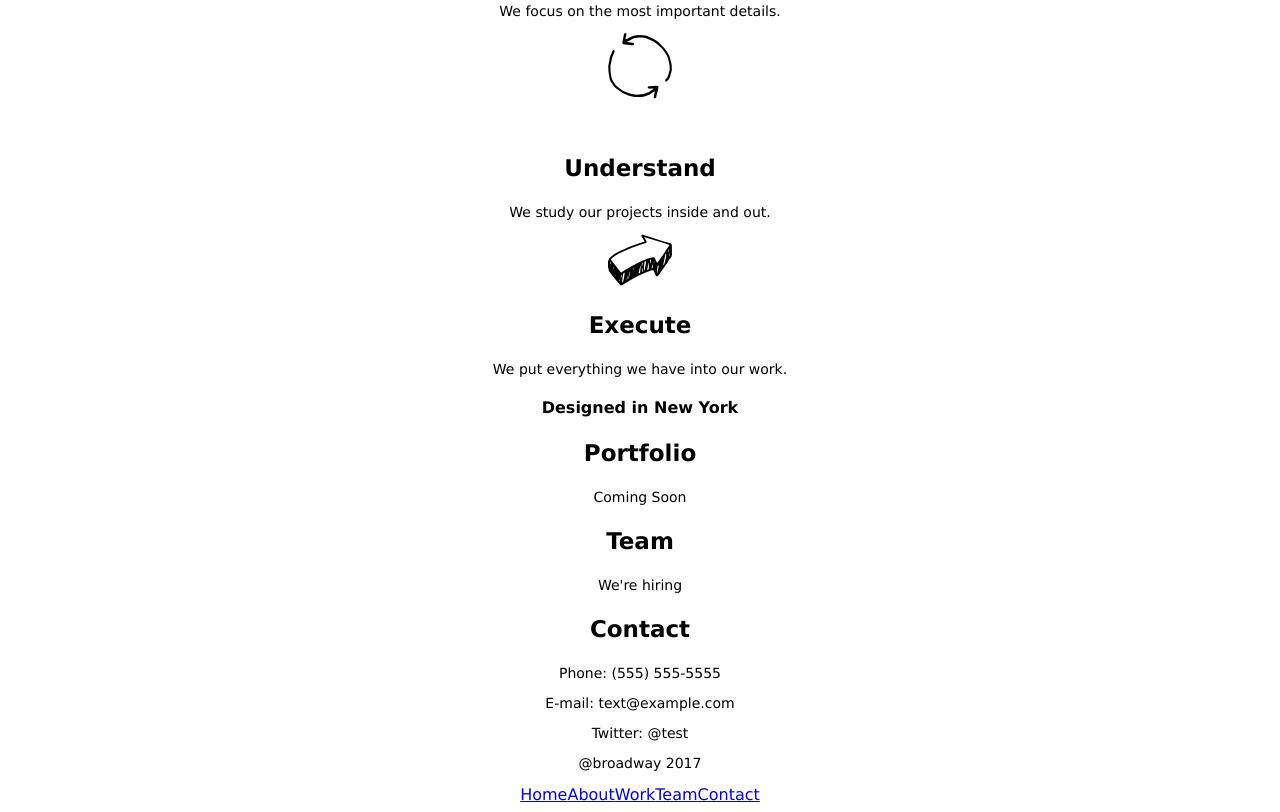
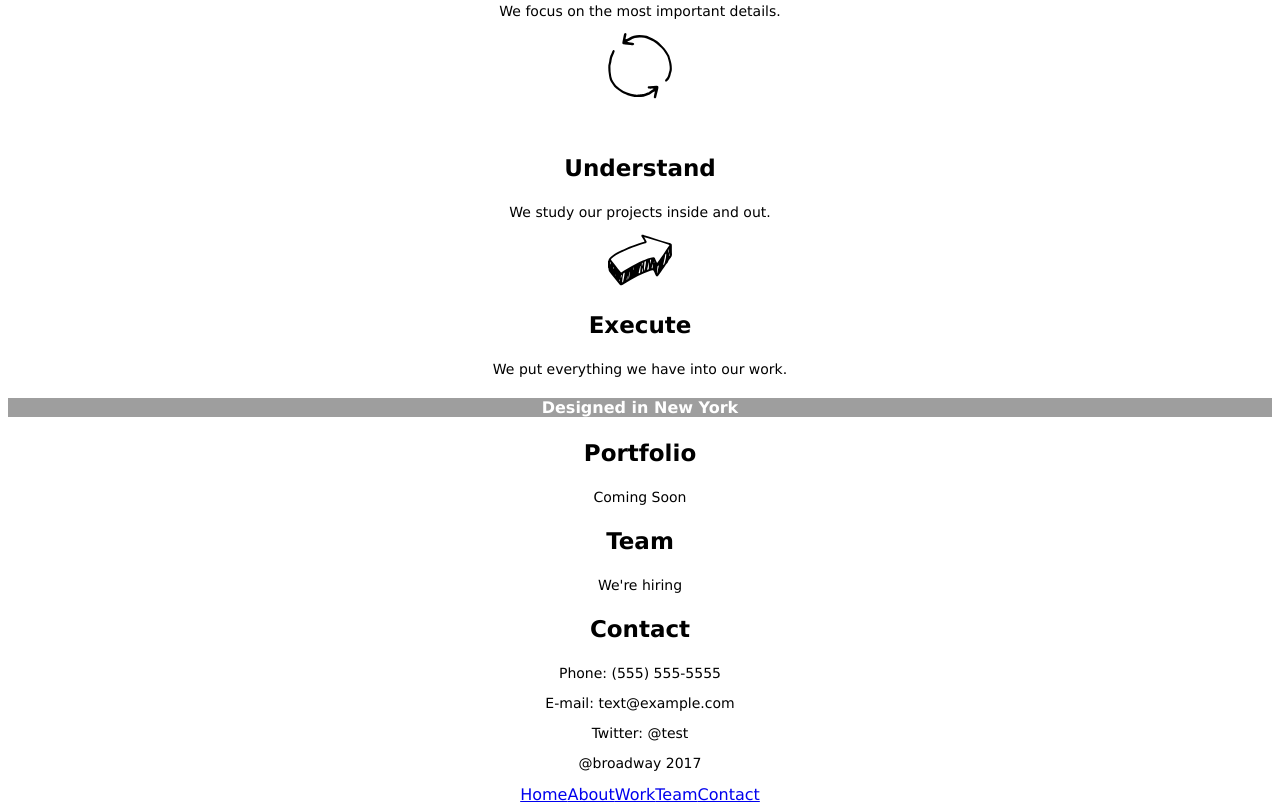
Before and after one commit to manonjungen/broadway, a plain HTML site: page index.html in a window 1280 px wide. Shown: the part 551-1363 px from the top of the page. Drawn offline with Linux system fonts and the light colour scheme; grey boxes are pictures that could not be loaded.

Commit message:
styles applied to section 2

```diff
--- a/resources/css/style.css
+++ b/resources/css/style.css
@@ -8,7 +8,7 @@ background-image:url("https://s3.amazonaws.com/codecademy-content/programs/freel
 }
 h1 {
   font-size: 70px;
-  color:white;
+  color: white;
   font-weight: bold;
 }
 .header p {
@@ -26,3 +26,12 @@ h1 {
   font-size: 23px;
   font-weight: bold;
 }
+.section2 {
+  background-image:url("https://s3.amazonaws.com/codecademy-content/programs/freelance-one/broadway/images/the-flatiron-building.png");
+
+}
+.section2 h4{
+  font-size: 23px,
+  font-weight: bold;
+  color: white;
+}
```
